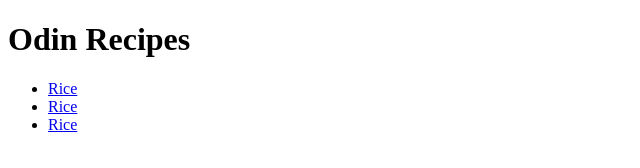
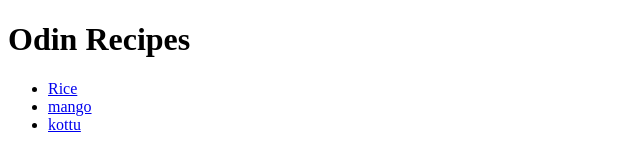
Before and after one commit to kavindu32348/odin-recipes, a plain HTML site: page index.html in a window 1280 px wide. Shown: the full height of the page, 0-640 px from the left. Drawn offline with Linux system fonts and the light colour scheme.

Commit message:
some changes have done

```diff
--- a/index.html
+++ b/index.html
@@ -9,8 +9,8 @@
         <h1>Odin Recipes</h1>
         <ul>
         <li><a href="recipes/rice.html" target="_blank">Rice</a></li>
-        <li><a href="recipes/fruits.html" target="_blank">Rice</a></li>
-        <li><a href="recipes/kottu.html" target="_blank">Rice</a></li>
+        <li><a href="recipes/fruits.html" target="_blank">mango</a></li>
+        <li><a href="recipes/kottu.html" target="_blank">kottu</a></li>
     </ul>
     </body>
 
```
